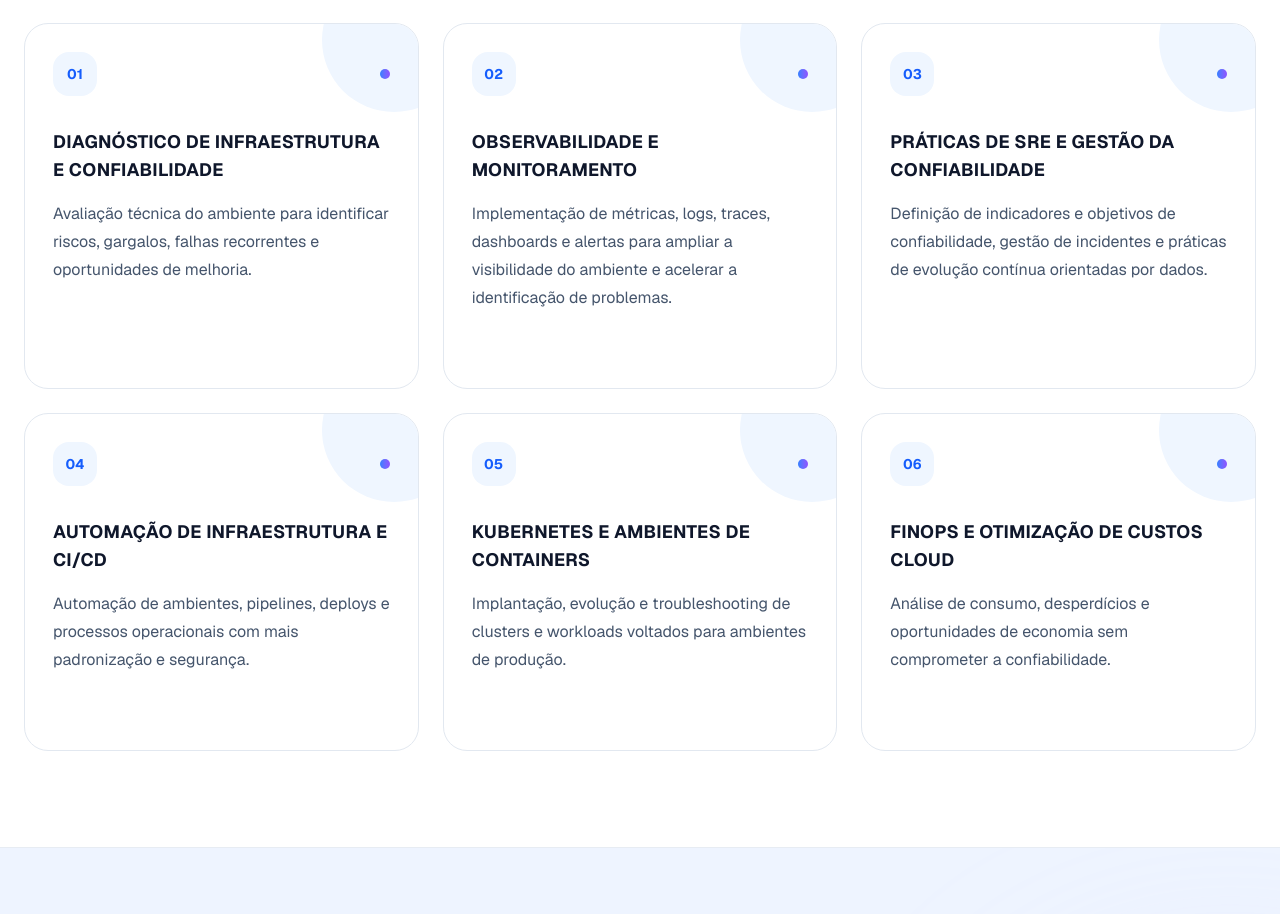
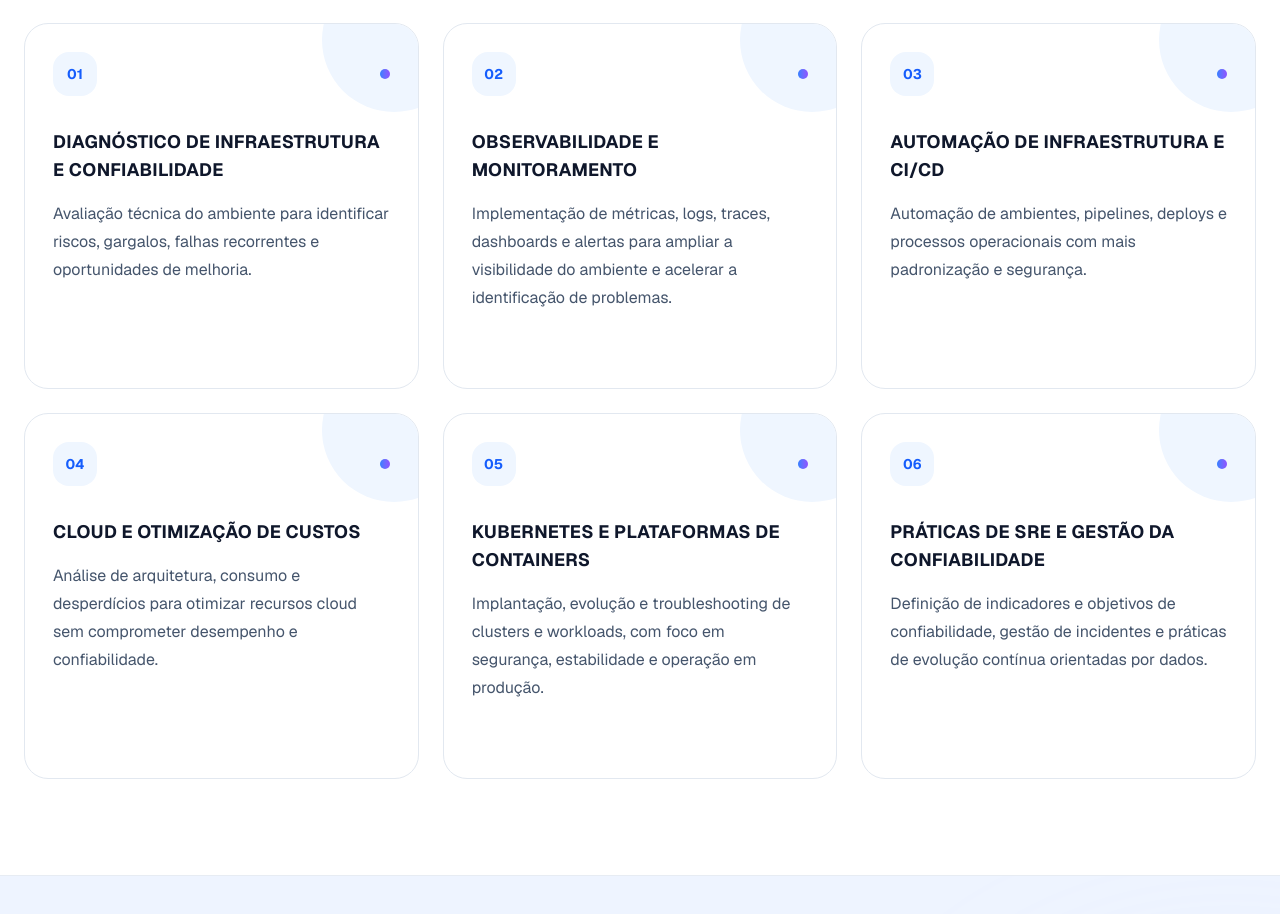
Before and after one commit to felipesalesdeoliveira/fso-cloud-consulting, a Next.js app: page / in a window 1280 px wide. Shown: the part 1340-2254 px from the top of the page. Built offline with nearby package versions, Linux system fonts and the light colour scheme.

Commit message:
fix: align complete service portfolio (#21)

```diff
--- a/data/content.ts
+++ b/data/content.ts
@@ -60,27 +60,6 @@ export const services = [
     ],
   },
   {
-    slug: "praticas-de-sre-e-gestao-da-confiabilidade",
-    title: "Práticas de SRE e gestão da confiabilidade",
-    description:
-      "Definição de indicadores e objetivos de confiabilidade, gestão de incidentes e práticas de evolução contínua orientadas por dados.",
-    introduction:
-      "Aplicação progressiva de práticas de Site Reliability Engineering para transformar dados operacionais em objetivos claros, decisões de engenharia e melhoria contínua da confiabilidade.",
-    idealFor:
-      "Equipes que já possuem algum nível de monitoramento, mas precisam definir metas de confiabilidade, melhorar a resposta a incidentes e equilibrar estabilidade com evolução do produto.",
-    deliverables: [
-      "Definição de SLIs, SLOs e critérios de medição",
-      "Estruturação de error budgets e indicadores de confiabilidade",
-      "Processos de resposta a incidentes e post-mortems sem culpabilização",
-      "Backlog de melhorias orientado por risco, recorrência e impacto",
-    ],
-    benefits: [
-      "Expectativas de confiabilidade mensuráveis e compartilhadas",
-      "Decisões mais equilibradas entre velocidade e estabilidade",
-      "Aprendizado contínuo a partir de incidentes e dados operacionais",
-    ],
-  },
-  {
     slug: "automacao-de-infraestrutura-e-cicd",
     title: "Automação de infraestrutura e CI/CD",
     description:
@@ -102,10 +81,31 @@ export const services = [
     ],
   },
   {
-    slug: "kubernetes-e-ambientes-de-containers",
-    title: "Kubernetes e ambientes de containers",
+    slug: "cloud-e-otimizacao-de-custos",
+    title: "Cloud e otimização de custos",
     description:
-      "Implantação, evolução e troubleshooting de clusters e workloads voltados para ambientes de produção.",
+      "Análise de arquitetura, consumo e desperdícios para otimizar recursos cloud sem comprometer desempenho e confiabilidade.",
+    introduction:
+      "Análise técnica e financeira do consumo em nuvem para aumentar a transparência dos gastos e identificar otimizações sustentáveis, preservando desempenho e confiabilidade.",
+    idealFor:
+      "Empresas com crescimento de custos cloud, dificuldade de atribuir gastos ou recursos superdimensionados e pouco utilizados.",
+    deliverables: [
+      "Mapeamento de custos, recursos, contas, tags e centros de responsabilidade",
+      "Identificação de desperdícios, ociosidade e oportunidades de rightsizing",
+      "Dashboards, alertas de orçamento e indicadores de acompanhamento",
+      "Plano priorizado de otimização com riscos e economia potencial",
+    ],
+    benefits: [
+      "Maior previsibilidade e transparência sobre os gastos",
+      "Redução de desperdícios sem decisões isoladas de corte",
+      "Cultura de responsabilidade compartilhada sobre custos cloud",
+    ],
+  },
+  {
+    slug: "kubernetes-e-plataformas-de-containers",
+    title: "Kubernetes e plataformas de containers",
+    description:
+      "Implantação, evolução e troubleshooting de clusters e workloads, com foco em segurança, estabilidade e operação em produção.",
     introduction:
       "Planejamento e evolução de plataformas de containers considerando disponibilidade, segurança, capacidade, observabilidade e a real necessidade do ambiente.",
     idealFor:
@@ -123,24 +123,24 @@ export const services = [
     ],
   },
   {
-    slug: "finops-e-otimizacao-de-custos-cloud",
-    title: "FinOps e otimização de custos cloud",
+    slug: "praticas-de-sre-e-gestao-da-confiabilidade",
+    title: "Práticas de SRE e gestão da confiabilidade",
     description:
-      "Análise de consumo, desperdícios e oportunidades de economia sem comprometer a confiabilidade.",
+      "Definição de indicadores e objetivos de confiabilidade, gestão de incidentes e práticas de evolução contínua orientadas por dados.",
     introduction:
-      "Análise técnica e financeira do consumo em nuvem para aumentar a transparência dos gastos e identificar otimizações sustentáveis, preservando desempenho e confiabilidade.",
+      "Aplicação progressiva de práticas de Site Reliability Engineering para transformar dados operacionais em objetivos claros, decisões de engenharia e melhoria contínua da confiabilidade.",
     idealFor:
-      "Empresas com crescimento de custos cloud, dificuldade de atribuir gastos ou recursos superdimensionados e pouco utilizados.",
+      "Equipes que já possuem algum nível de monitoramento, mas precisam definir metas de confiabilidade, melhorar a resposta a incidentes e equilibrar estabilidade com evolução do produto.",
     deliverables: [
-      "Mapeamento de custos, recursos, contas, tags e centros de responsabilidade",
-      "Identificação de desperdícios, ociosidade e oportunidades de rightsizing",
-      "Dashboards, alertas de orçamento e indicadores de acompanhamento",
-      "Plano priorizado de otimização com riscos e economia potencial",
+      "Definição de SLIs, SLOs e critérios de medição",
+      "Estruturação de error budgets e indicadores de confiabilidade",
+      "Processos de resposta a incidentes e post-mortems sem culpabilização",
+      "Backlog de melhorias orientado por risco, recorrência e impacto",
     ],
     benefits: [
-      "Maior previsibilidade e transparência sobre os gastos",
-      "Redução de desperdícios sem decisões isoladas de corte",
-      "Cultura de responsabilidade compartilhada sobre custos cloud",
+      "Expectativas de confiabilidade mensuráveis e compartilhadas",
+      "Decisões mais equilibradas entre velocidade e estabilidade",
+      "Aprendizado contínuo a partir de incidentes e dados operacionais",
     ],
   },
 ];
```
